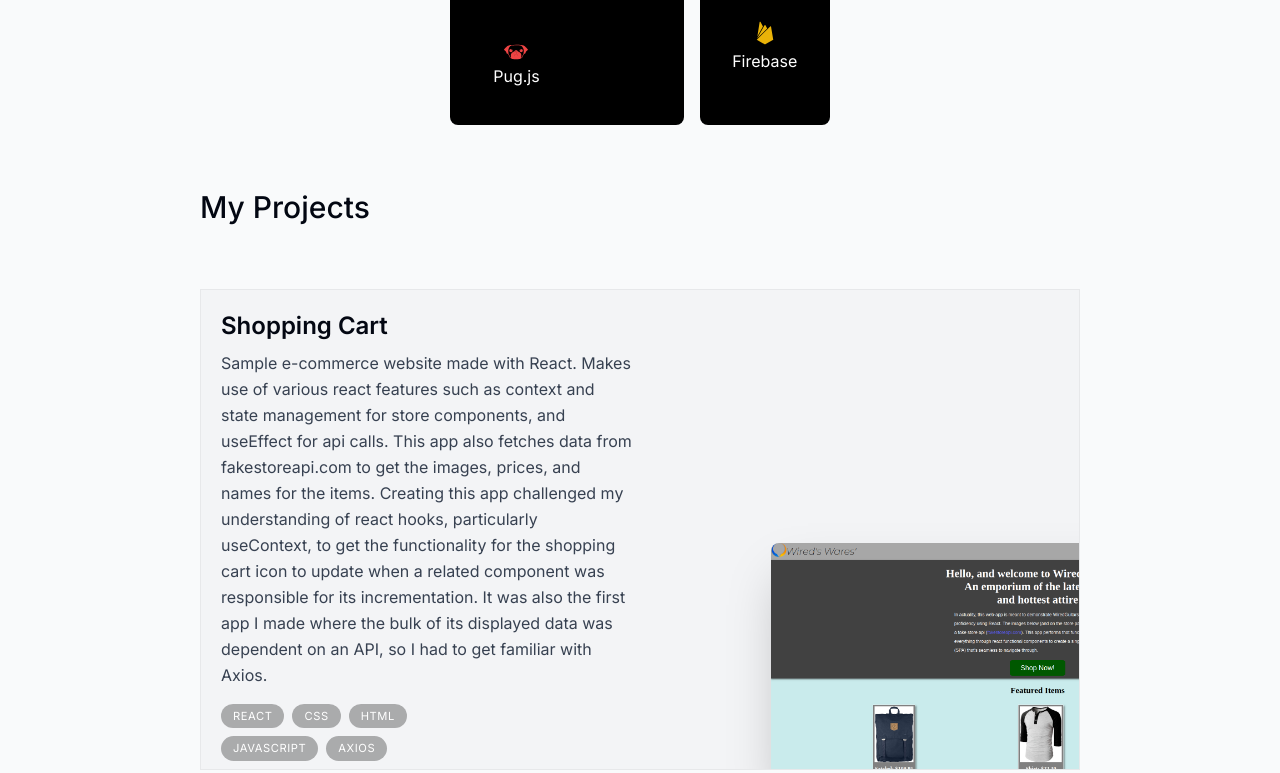
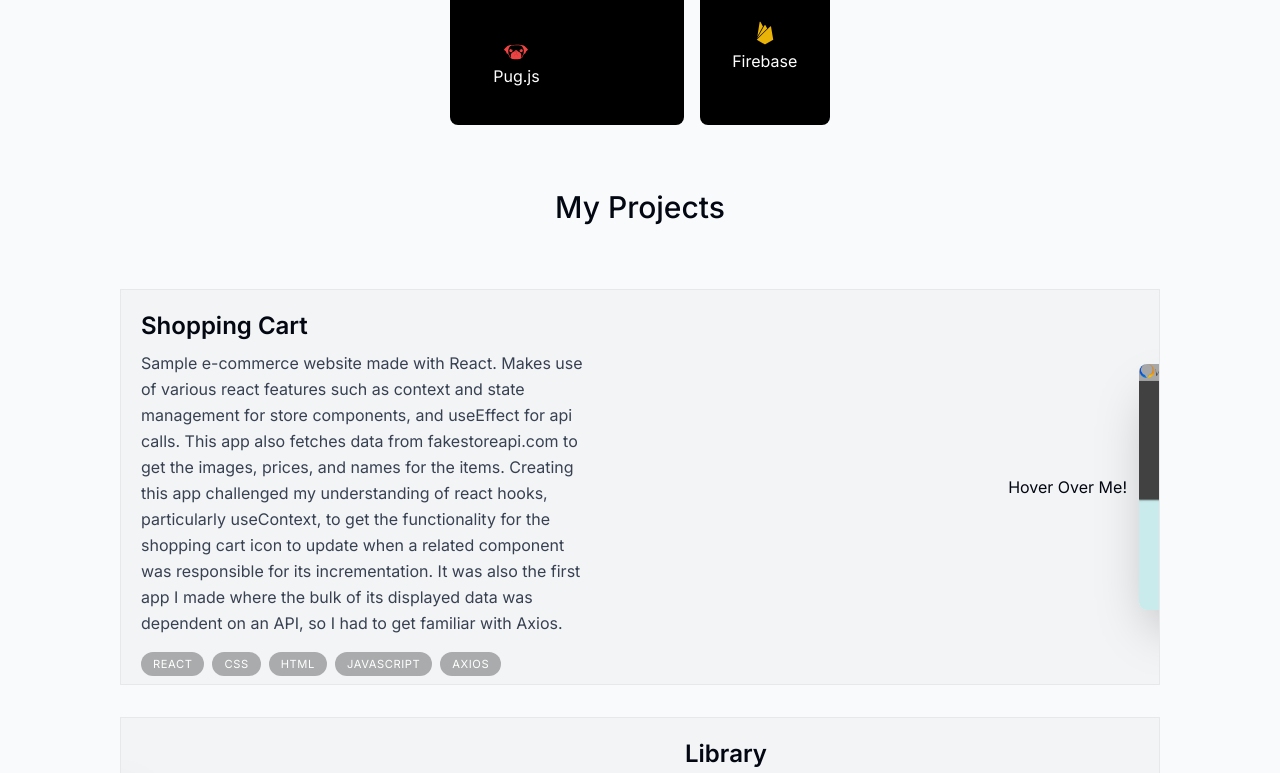
Before and after one commit to WiredGuitars/personal-portfolio, a Next.js app: page / in a window 1280 px wide. Shown: the part 1327-2100 px from the top of the page. Built offline with nearby package versions, Linux system fonts and the light colour scheme.

Commit message:
projects section formatted properly for mobile and PC, animations given to project cards

```diff
--- a/app/layout.tsx
+++ b/app/layout.tsx
@@ -2,7 +2,6 @@ import type { Metadata } from "next";
 import { Inter } from "next/font/google";
 import "./globals.css";
 import Header from "@/components/Header";
-import Cursor from "@/components/Cursor";
 
 const inter = Inter({ subsets: ["latin"] });
 
--- a/components/Projects.tsx
+++ b/components/Projects.tsx
@@ -1,6 +1,6 @@
 "use client";
 
-import React from "react";
+import React, { useEffect, useState } from "react";
 import SectionHeading from "./SectionHeading";
 import { projectsData } from "@/lib/data";
 import Image from "next/image";
@@ -23,14 +23,42 @@ export default function Projects() {
 type ProjectProps = (typeof projectsData)[number];
 
 function Project({ title, description, tags, imageUrl }: ProjectProps) {
+  const [isTapped, setIsTapped] = useState(false);
+
+  useEffect(() => {
+    const handleResize = () => {
+      if (window.innerWidth > 640) {
+        setIsTapped(false); // Reset isTapped if the window is less than 640px
+      }
+    };
+
+    window.addEventListener("resize", handleResize);
+
+    // Clean up the event listener when the component unmounts
+    return () => {
+      window.removeEventListener("resize", handleResize);
+    };
+  }, []); // Empty dependency array to run the effect only on mount and unmount
+
+  const handleTap = () => {
+    if (window.innerWidth <= 640) {
+      setIsTapped(!isTapped);
+    }
+  };
+
   return (
-    <section className="bg-gray-100 max-w-[55rem] border border-black/5 overflow-hidden relative h-auto mb-3 sm:mb-8 last:mb-1">
-      <div className="py-2 px-5  sm:pr-2 sm:pt-5 sm:max-w-[50%] flex flex-col h-full">
+    <section
+      onClick={handleTap}
+      className={`relative ${
+        isTapped ? "bg-slate-900 text-white" : ""
+      }sm:bg-gray-100 group max-w-[65rem] border min-h-[34rem] sm:min-h-[18rem] border-black/5 overflow-hidden relative flex mb-3 sm:mb-8 last:mb-1 transition sm:hover:bg-gray-200 sm:even:pl-8`}
+    >
+      <div className="py-2 px-5 sm:pr-2 sm:pt-5 sm:max-w-[50%] sm:group-even:ml-[32rem] flex flex-col h-full">
         <h3 className="text-2xl font-semibold">{title}</h3>
-        <p className="mt-2 h-auto leading-relaxed text-gray-700">
+        <p className="mt-2 h-auto w-[90%] leading-relaxed text-gray-700">
           {description}
         </p>
-        <ul className="flex flex-wrap max-w-[60%] mt-4 gap-2">
+        <ul className="flex flex-wrap max-w-[60%] sm:max-w-[100%] mt-4 gap-2">
           {tags.map((tag, index) => (
             <li
               className="bg-black/[.3] px-3 py-1 text-[0.7rem] uppercase tracking-wider text-white max-w-[75%] rounded-full"
@@ -42,16 +70,21 @@ function Project({ title, description, tags, imageUrl }: ProjectProps) {
         </ul>
       </div>
       <div className="sm:hidden absolute bottom-2 right-12  text-center">
-        Touch <br />→{" "}
+        Preview <br />→{" "}
       </div>
-      <motion.div>
-        <Image
-          className="visible absolute w-11 h-11 bottom-0 sm:-bottom-5 sm:-right-14 right-0 sm:w-[33.25rem] sm:h-auto rounded-t-lg shadow-2xl"
-          src={imageUrl}
-          alt={title}
-          quality={95}
-        />
-      </motion.div>
+      <div className="absolute invisible sm:visible flex self-center group  sm:group-odd:right-8">
+        Hover Over Me!
+      </div>
+      <Image
+        className={`absolute ${
+          isTapped
+            ? "object-contain scale-[175%] w-[100%] transform rotate-90 h-[100%]"
+            : ""
+        }  w-11 h-11 bottom-0 right-0 sm:bottom-auto sm:-right-[32rem] transition sm:w-[33.25rem] sm:hover:-translate-x-[32rem] sm:group-even:hover:translate-x-[32rem] sm:flex sm:self-center sm:h-auto rounded-lg shadow-2xl sm:group-even:right-[initial] sm:group-even:-left-[32rem]`}
+        src={imageUrl}
+        alt={title}
+        quality={95}
+      />
     </section>
   );
 }
--- a/components/SectionHeading.tsx
+++ b/components/SectionHeading.tsx
@@ -6,7 +6,9 @@ type SectionHeadingProps = {
 export default function SectionHeading({ children }: SectionHeadingProps) {
   return (
     <div>
-      <h2 className="text-3xl font-medium capitalize py-16">{children}</h2>
+      <h2 className="text-3xl text-center font-medium capitalize py-16">
+        {children}
+      </h2>
     </div>
   );
 }
--- a/tailwind.config.ts
+++ b/tailwind.config.ts
@@ -13,9 +13,6 @@ const config: Config = {
         'gradient-conic':
           'conic-gradient(from 180deg at 50% 50%, var(--tw-gradient-stops))',
       },
-      spacing: {
-        "-14": "-14rem",
-      },
     },
   },
   plugins: [],
```
Also changed, not shown: 1 other file (tests, documents, lock files or other folders).
